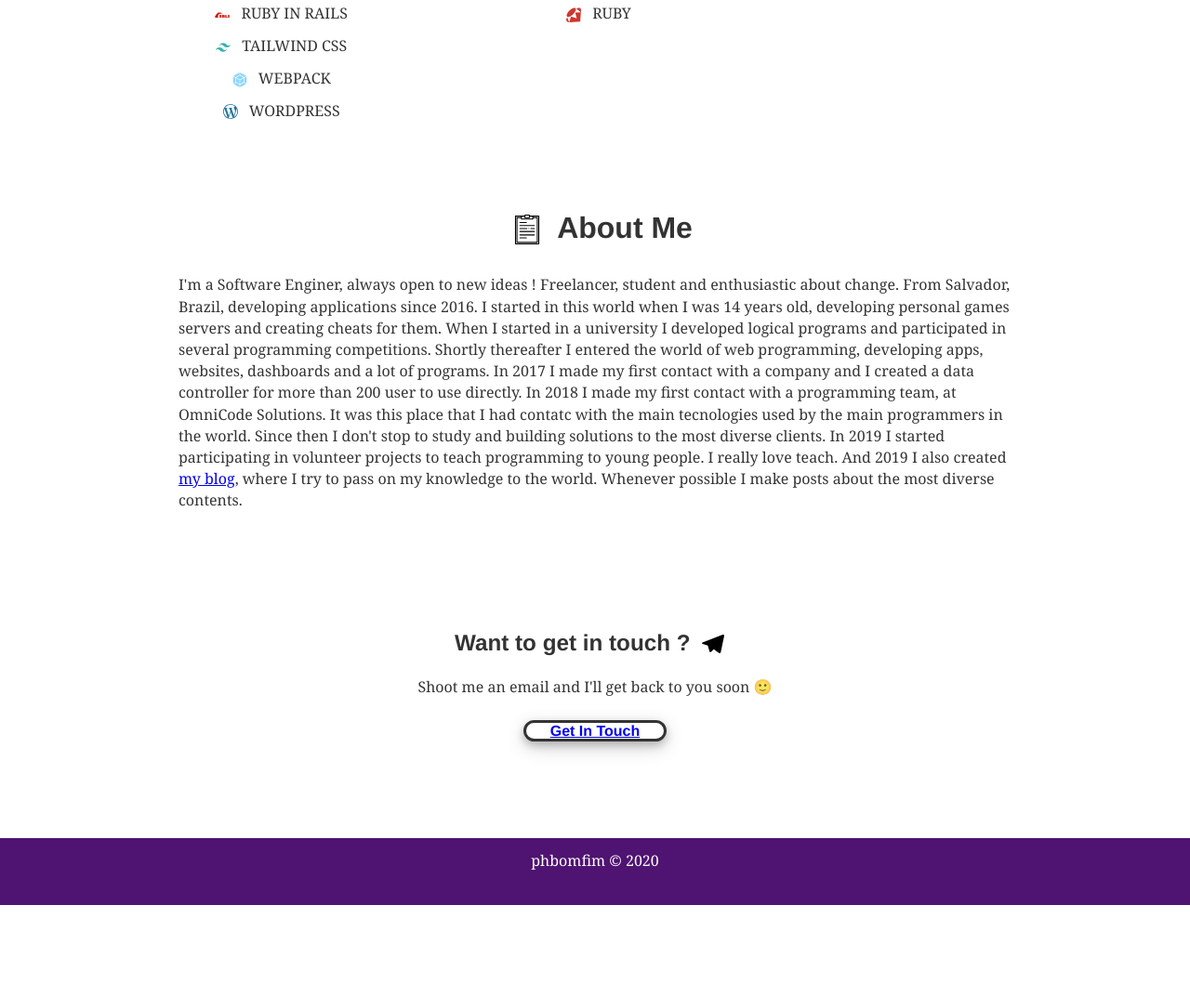
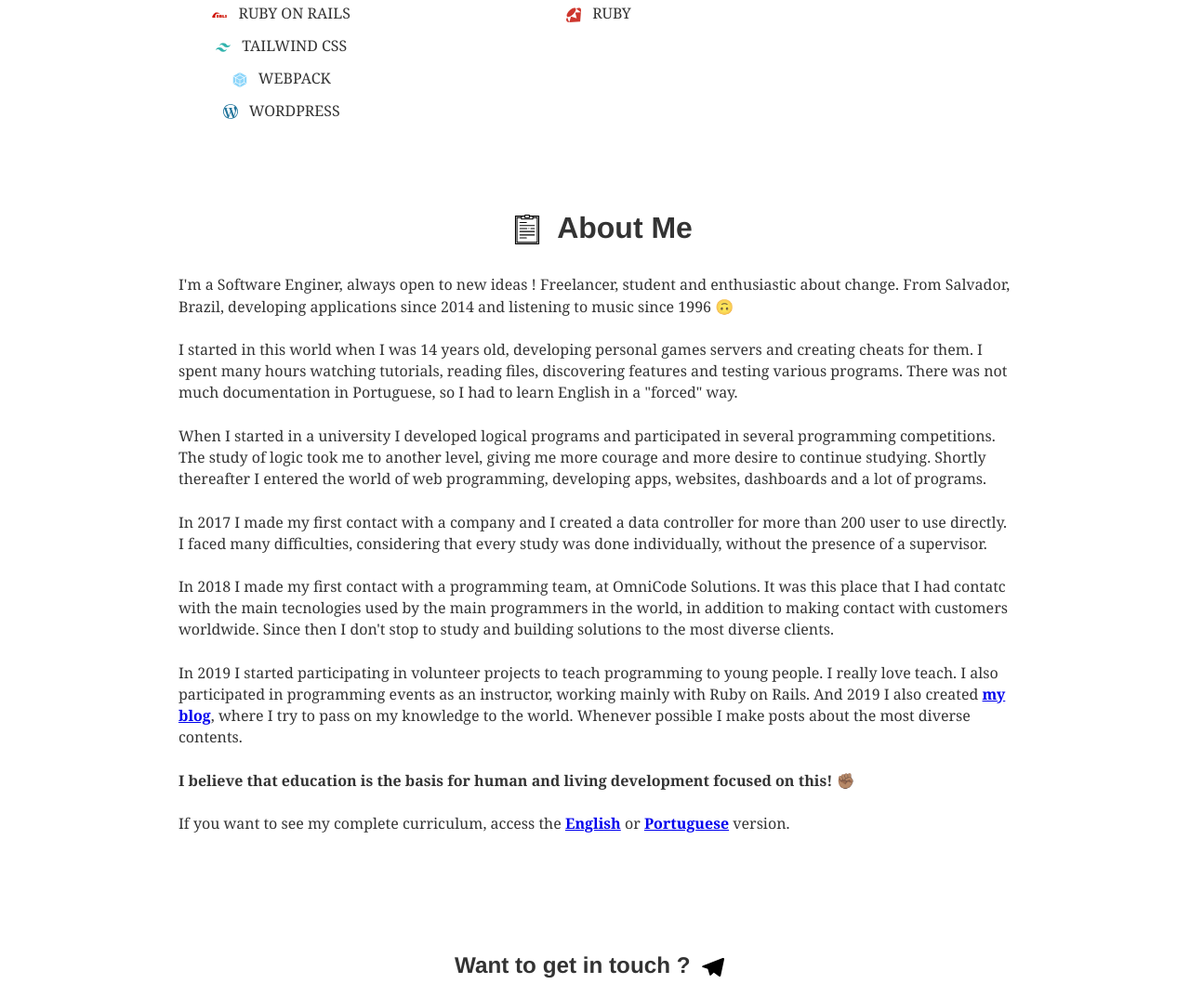
Before and after one commit to phbomfim/portfolio, a Gatsby site: page / in a window 1280 px wide. Shown: the part 1096-2169 px from the top of the page at 93% size. Before the commit the page ends 2070 px from the top, so only its background shows below. Built offline with nearby package versions, Linux system fonts and the light colour scheme; Gatsby itself is replaced by a stand-in of ours.

Commit message:
Add some data

```diff
--- a/src/pages/index.js
+++ b/src/pages/index.js
@@ -36,7 +36,7 @@ export default function Home() {
         <h2>Full-stack engineer</h2>
       </div>
       <div className="resume">
-        <p>Hey there—I'm Paulo.</p>
+        <p>Hey there—I'm Paulo 👋🏾 </p>
         <p>I'm a full-stack developer full of passion for all aspects of building great software.
         I've worked on projects of various scales, both solo and as part of a team.</p>
         <p>I'm keen to collaborate with passionate people working on interesting projects.
@@ -52,7 +52,7 @@ export default function Home() {
             <li><img className="logo-tag gatsby" src={gatsby} alt="" /> GATSBY</li>
             <li><img className="logo-tag js" src={javascript} alt="" /> JAVASCRIPT</li>
             <li><img className="logo-tag react" src={react} alt="" /> REACT </li>
-            <li><img className="logo-tag rails" src={rubyonrails} alt="" /> RUBY IN RAILS </li>
+            <li><img className="logo-tag rails" src={rubyonrails} alt="" /> RUBY ON RAILS </li>
             <li><img className="logo-tag tailwindcss" src={tailwindcss} alt="" /> TAILWIND CSS </li>
             <li><img className="logo-tag webpack" src={webpack} alt="" /> WEBPACK </li>
             <li><img className="logo-tag word" src={wordpress} alt="" /> WORDPRESS </li>
@@ -81,18 +81,42 @@ export default function Home() {
       </div>
       <div className="about">
         <h1><img className="logo-tag" src={lines}/>About Me</h1>
-        <p className="about-text">
+        <div className="about-text">
+          <p>
             I'm a Software Enginer, always open to new ideas !
-          Freelancer, student and enthusiastic about change. From Salvador, Brazil, developing applications since 2016.
+            Freelancer, student and enthusiastic about change. From Salvador, Brazil, developing applications since 2014 and listening to music since 1996 🙃
+          </p>
+          <p>
             I started in this world when I was 14 years old, developing personal games servers and creating cheats for them.
+            I spent many hours watching tutorials, reading files, discovering features and testing various programs.
+            There was not much documentation in Portuguese, so I had to learn English in a "forced" way.
+          </p>
+          <p>
             When I started in a university I developed logical programs and participated in several programming competitions.
+            The study of logic took me to another level, giving me more courage and more desire to continue studying.
             Shortly thereafter I entered the world of web programming, developing apps, websites, dashboards and a lot of programs.
+          </p>
+          <p>
             In 2017 I made my first contact with a company and I created a data controller for more than 200 user to use directly.
-          In 2018 I made my first contact with a programming team, at OmniCode Solutions. It was this place that I had contatc with the main tecnologies used by the main programmers in the world.
+            I faced many difficulties, considering that every study was done individually, without the presence of a supervisor.
+          </p>
+          <p>
+            In 2018 I made my first contact with a programming team, at OmniCode Solutions.
+            It was this place that I had contatc with the main tecnologies used by the main programmers in the world, in addition to making contact with customers worldwide.
             Since then I don't stop to study and building solutions to the most diverse clients.
+          </p>
+          <p>
             In 2019 I started participating in volunteer projects to teach programming to young people. I really love teach.
-          And 2019 I also created <a href="https://phbomfim.dev" target="_blank">my blog</a>, where I try to pass on my knowledge to the world. Whenever possible I make posts about the most diverse contents.
+            I also participated in programming events as an instructor, working mainly with Ruby on Rails.
+            And 2019 I also created <strong><a href="https://phbomfim.dev" target="_blank">my blog</a></strong>, where I try to pass on my knowledge to the world. Whenever possible I make posts about the most diverse contents.
           </p>
+          <p>
+            <strong>I believe that education is the basis for human and living development focused on this! ✊🏾 </strong>
+          </p>
+          <p>
+            If you want to see my complete curriculum, access the <strong><a href="https://resume.phbomfim.dev" target="_blank">English</a></strong> or <strong><a href="https://curriculo.phbomfim.dev" target="_blank">Portuguese</a></strong> version.
+          </p>
+        </div>
       </div>
       <div className="contact">
         <h2>Want to get in touch ?<img className="logo-tag" src={telegram}/> </h2>
```
Lines whose indentation alone changed are shown as unchanged.
